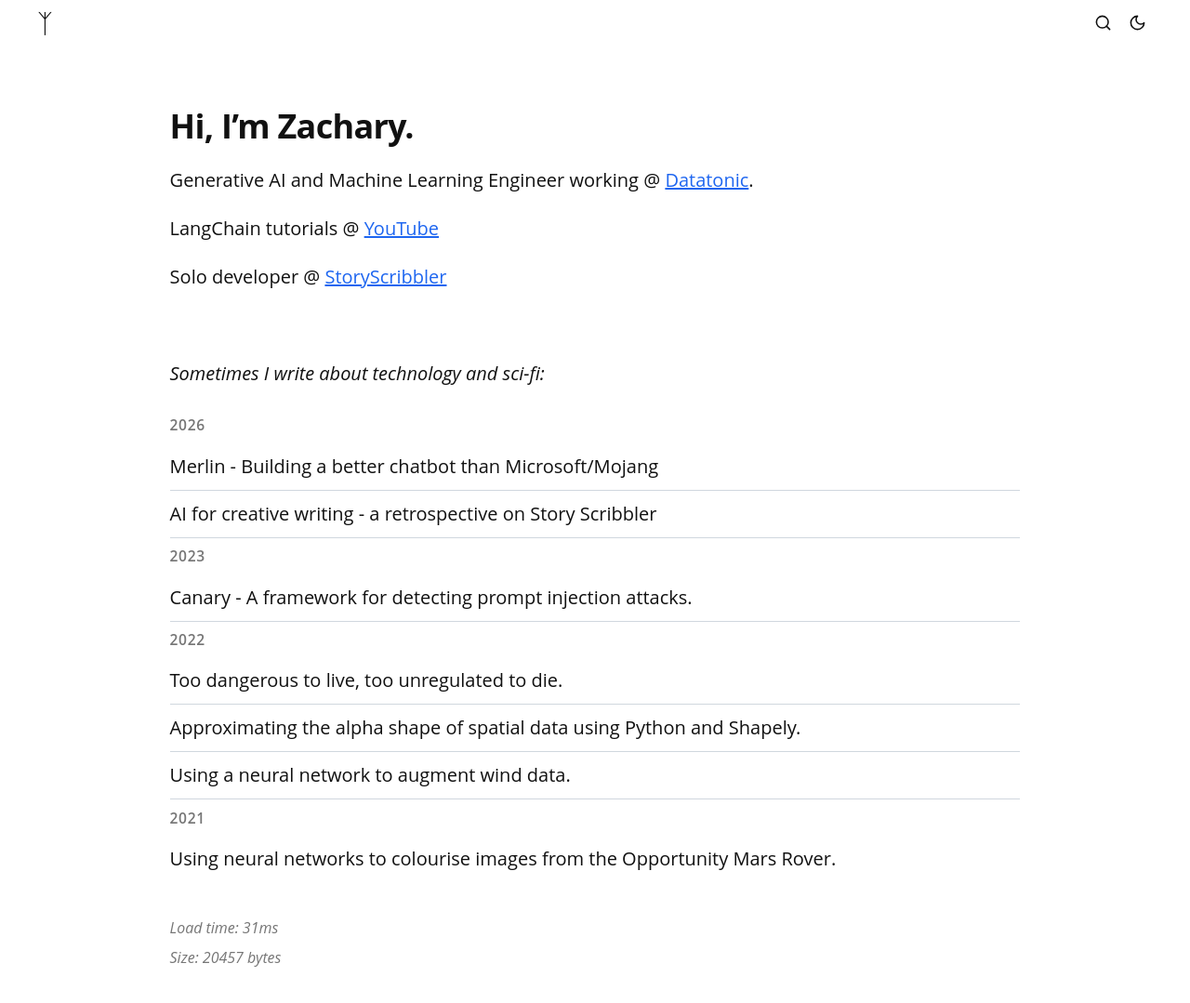
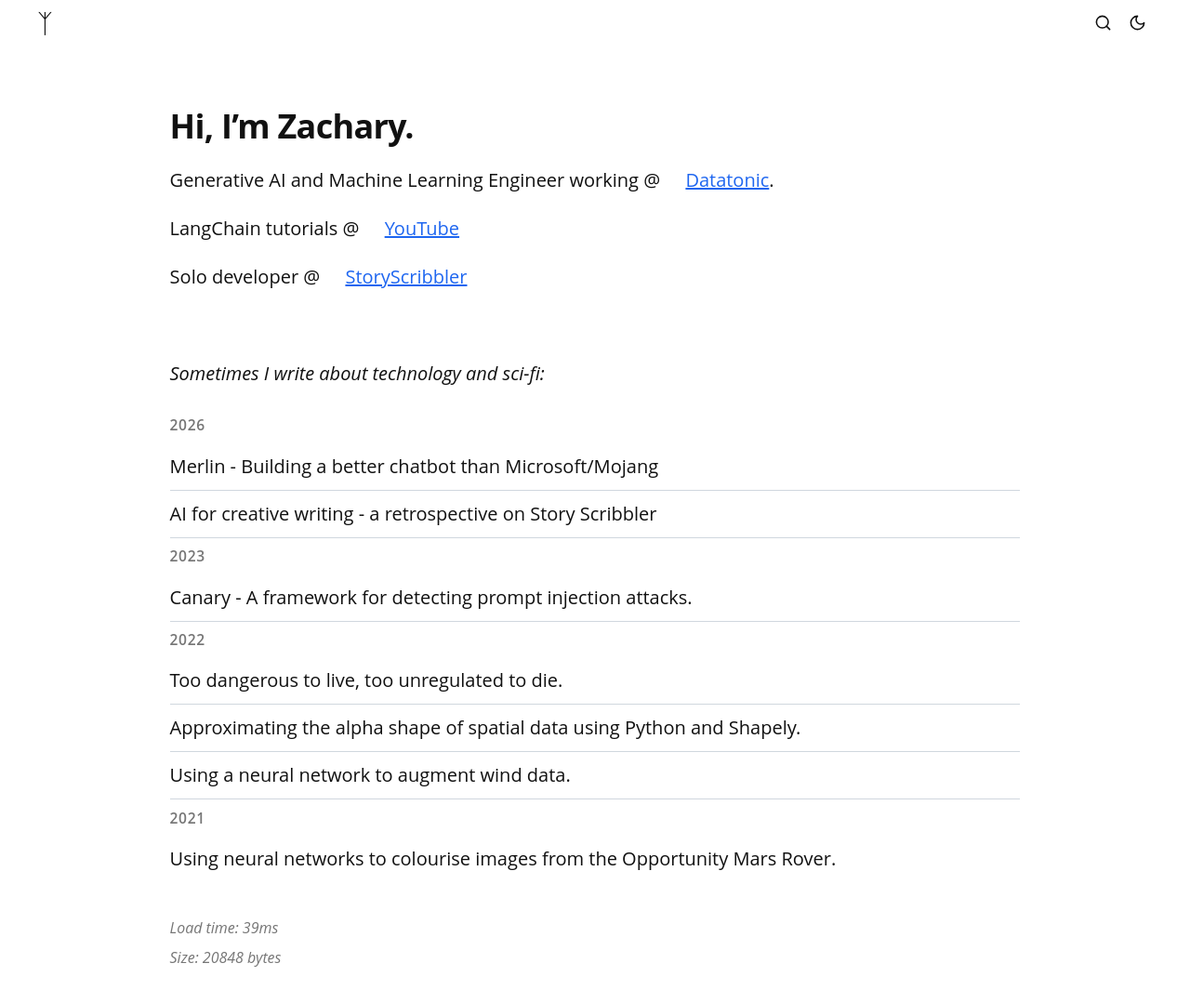
Before and after one commit to Cutwell/blog, a Jekyll site: the page built from index.md, in a window 1280 px wide and 1105 px high. Shown: the top 1079 px of the window at 93% size. Built offline with Jekyll 4.4.1, drawn with Linux system fonts in a browser that asks for light colours; some web fonts are replaced; some of the changed lines change nothing that is shown.

Commit message:
Revert "pre-generate favicons"
This reverts commit 4402e32493a0b6c873ae94a937757c04feb131ff.

```diff
--- a/_config.yml
+++ b/_config.yml
@@ -76,7 +76,6 @@
   - README.md
   - CNAME
   - .lazy-cache
-  - .favicon-cache
 
 # use https://github.com/penibelst/jekyll-compress-html for extra bandwidth compression
 compress_html:
--- a/_layouts/default.html
+++ b/_layouts/default.html
@@ -27,7 +27,6 @@
   </div>
 </div>
 
-<main>
 {{ content }}
 
 {% if page.layout != 'post'  %}
@@ -41,7 +40,6 @@
 {% if site.compression.page-size %}
 <i id="ps" class="d"></i>
 {% endif %}
-</main>
 
 <script>
 var POSTS=[{% assign articles = site.articles | sort: 'last-updated' | reverse %}{% for post in articles %}{"t":{{ post.title | jsonify }},"u":{{ post.url | absolute_url | jsonify }},"d":{{ post['last-updated'] | date: "%B %e, %Y" | jsonify }},"e":{{ post.excerpt | strip_html | truncate: 120 | jsonify }}}{% unless forloop.last %},{% endunless %}{% endfor %}];
@@ -122,4 +120,16 @@
 }
 });
 })();
+document.querySelectorAll('a[href^="http"]').forEach(function(a){
+if(a.classList.contains('nav-logo'))return;
+try{
+var u=new URL(a.href);
+if(u.hostname===location.hostname)return;
+var i=document.createElement('img');
+i.src='https://www.google.com/s2/favicons?domain='+u.hostname+'&sz=64';
+i.className='link-favicon';
+i.setAttribute('aria-hidden','true');
+a.insertBefore(i,a.firstChild);
+}catch(e){}
+});
 </script>
--- a/_plugins/favicon_fetch.rb
+++ /dev/null
@@ -1,119 +0,0 @@
-require 'net/http'
-require 'uri'
-require 'digest'
-require 'base64'
-require 'fileutils'
-require 'nokogiri'
-
-module FaviconFetch
-  CACHE = {}
-
-  def self.cache_dir
-    @cache_dir ||= File.join(Dir.pwd, '.favicon-cache')
-  end
-
-  def self.favicon_data_uri(hostname)
-    return CACHE[hostname] if CACHE.key?(hostname)
-
-    FileUtils.mkdir_p(cache_dir)
-    cache_file = File.join(cache_dir, "#{Digest::MD5.hexdigest(hostname)}.b64")
-
-    if File.exist?(cache_file)
-      data = File.read(cache_file).chomp
-      CACHE[hostname] = data
-      return data
-    end
-
-    data_uri = fetch_favicon(hostname)
-    if data_uri
-      File.write(cache_file, data_uri)
-      CACHE[hostname] = data_uri
-    else
-      CACHE[hostname] = nil
-    end
-    data_uri
-  end
-
-  def self.fetch_favicon(hostname)
-    url = URI("https://icons.duckduckgo.com/ip3/#{hostname}.ico")
-    redirects_remaining = 3
-
-    begin
-      loop do
-        http = Net::HTTP.new(url.host, url.port)
-        http.use_ssl = url.scheme == 'https'
-        http.open_timeout = 5
-        http.read_timeout = 5
-
-        response = http.get(url.request_uri, 'User-Agent' => 'Jekyll-FaviconFetch/1.0')
-
-        case response.code.to_i
-        when 200
-          body = response.body
-          return nil if body.nil? || body.empty?
-
-          mime = response['content-type']&.split(';')&.first&.strip || 'image/png'
-          mime = 'image/png' unless mime.start_with?('image/')
-          return "data:#{mime};base64,#{Base64.strict_encode64(body)}"
-        when 301, 302, 303, 307, 308
-          redirects_remaining -= 1
-          return nil if redirects_remaining < 0
-
-          location = response['location']
-          return nil if location.nil? || location.empty?
-
-          url = URI(location)
-        else
-          Jekyll.logger.warn('FaviconFetch:', "Got #{response.code} for #{hostname}")
-          return nil
-        end
-      end
-    rescue => e
-      Jekyll.logger.warn('FaviconFetch:', "Failed for #{hostname}: #{e.message}")
-      nil
-    end
-  end
-  private_class_method :fetch_favicon
-end
-
-Jekyll::Hooks.register [:pages, :documents], :post_render do |doc|
-  next unless doc.output_ext == '.html'
-  next if doc.output.nil? || doc.output.empty?
-
-  site = doc.site
-  site_hostname = begin
-    URI.parse(site.config['url'] || '').host
-  rescue
-    nil
-  end
-
-  parsed = Nokogiri::HTML.parse(doc.output)
-  modified = false
-
-  parsed.css('a[href^="http"]').each do |a|
-    href = a['href']
-    next if href.nil?
-
-    begin
-      uri = URI.parse(href)
-    rescue
-      next
-    end
-
-    next if uri.host.nil?
-    next if uri.host == site_hostname
-    next if a.at_css('img.link-favicon')
-
-    data_uri = FaviconFetch.favicon_data_uri(uri.host)
-    next unless data_uri
-
-    img = Nokogiri::XML::Node.new('img', parsed)
-    img['src'] = data_uri
-    img['class'] = 'link-favicon'
-    img['aria-hidden'] = 'true'
-    a.prepend_child(img)
-    modified = true
-  end
-
-  doc.output = parsed.to_html if modified
-end
```
Also changed, not shown: 1 other file.
